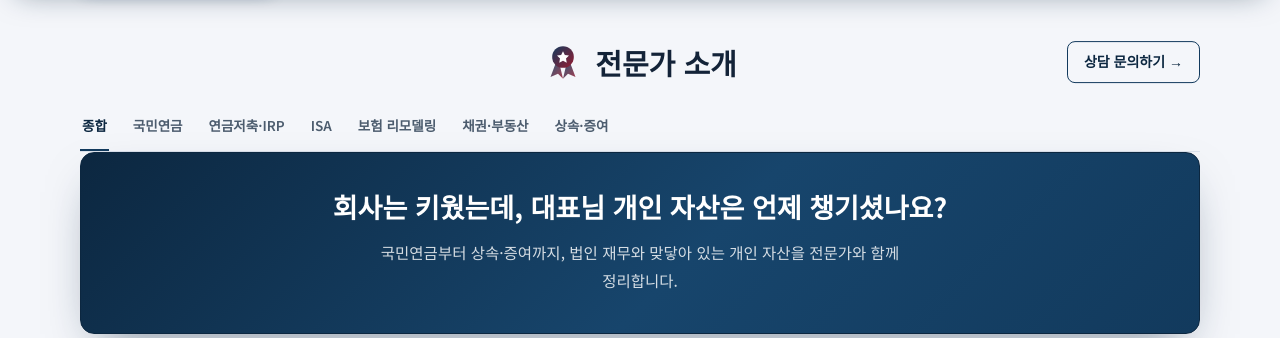
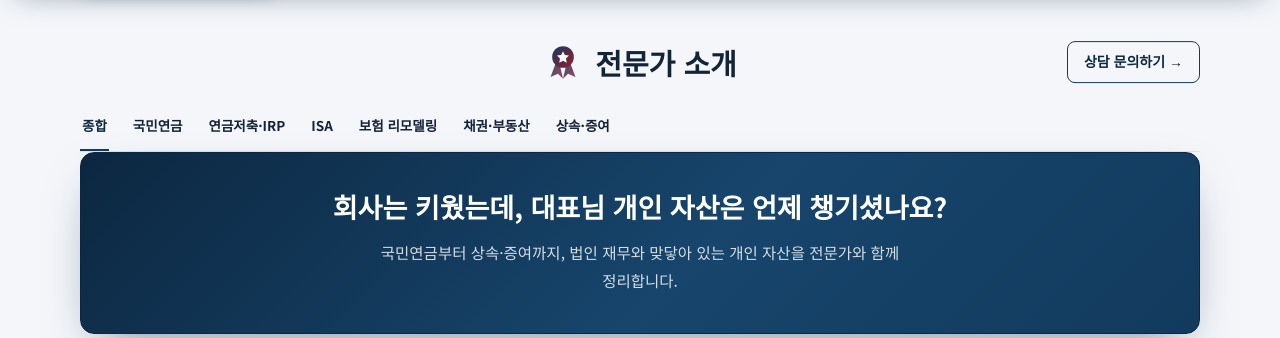
Before and after one commit to changkeunjang1/maxfinup, a Django app: page /experts/ in a window 1280 px wide. Shown: the part 89-427 px from the top of the page. Run offline with Django 5.2, Linux system fonts and the light colour scheme; some libraries are stand-ins or nearby versions.

Commit message:
카테고리 탭 글자 굵기·색상 강조 및 ledger.css 캐시 버전 v8
Co-Authored-By: Claude Opus 5.5 <noreply@anthropic.com>

```diff
--- a/ledger/static/ledger/css/ledger.css
+++ b/ledger/static/ledger/css/ledger.css
@@ -229,11 +229,11 @@ a { color: inherit; text-decoration: none; }
   border-bottom: 1px solid var(--line); margin: 18px 0 0; scrollbar-width: thin;
 }
 .category-tab {
-  flex: none; padding: 10px 2px 12px; font-family: var(--sans); font-size: 13.5px; font-weight: 600;
-  color: var(--ink-soft); border-bottom: 2px solid transparent; white-space: nowrap;
+  flex: none; padding: 10px 2px 12px; font-family: var(--sans); font-size: 13.5px; font-weight: 700;
+  color: var(--ink); border-bottom: 2px solid transparent; white-space: nowrap;
   transition: color .15s, border-color .15s;
 }
-.category-tab:hover { color: var(--ink); }
+.category-tab:hover { color: var(--brass-strong); }
 .category-tab.active { color: var(--brass-strong); border-bottom-color: var(--brass); }
 
 /* Step tabs (= 법인 설립 단계별 항목) — 상단 가로 탭 */
--- a/ledger/templates/ledger/base.html
+++ b/ledger/templates/ledger/base.html
@@ -14,7 +14,7 @@
 <link rel="preconnect" href="https://fonts.gstatic.com" crossorigin>
 <link href="https://fonts.googleapis.com/css2?family=Noto+Serif+KR:wght@500;600;700&family=Noto+Sans+KR:wght@400;500;600;700&family=IBM+Plex+Mono:wght@500;600&display=swap" rel="stylesheet">
 <link rel="stylesheet" href="https://cdnjs.cloudflare.com/ajax/libs/twitter-bootstrap/5.3.3/css/bootstrap.min.css">
-<link rel="stylesheet" href="{% static 'ledger/css/ledger.css' %}?v=7">
+<link rel="stylesheet" href="{% static 'ledger/css/ledger.css' %}?v=8">
 <link rel="stylesheet" href="{% static 'ledger/css/navy.css' %}?v=2">
 {% block extra_head %}{% endblock %}
 </head>
```
